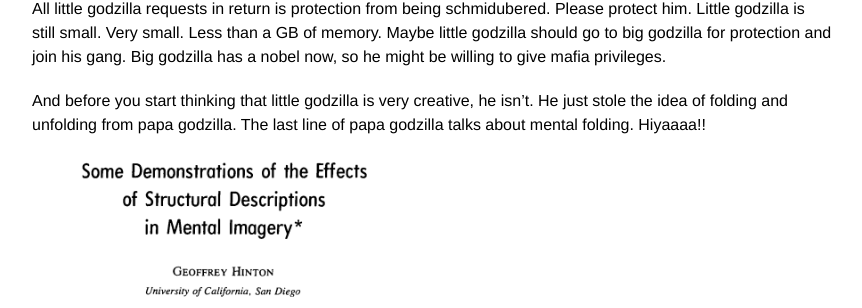
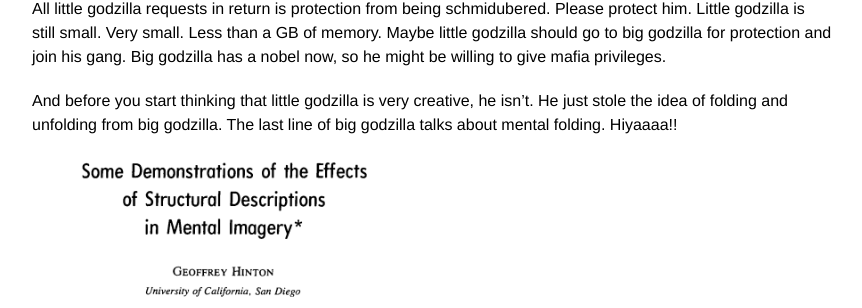
Before and after one commit to rajatmodi62/rajatmodi62.github.io, a Jekyll site: the page built from _posts/2024-10-26-hinton_apm.md, in a window 1280 px wide and 900 px high, scrolled down 15959 px. Shown: the part 168-476 px from the top of the window, without its empty margins (208-1070 px from the left). Built offline with Jekyll 4.4.1, drawn with Linux system fonts in a browser that asks for light colours; comment, search, counter and statistics services are not loaded.

Commit message:
soft link blog

```diff
--- a/_posts/2024-10-26-hinton_apm.md
+++ b/_posts/2024-10-26-hinton_apm.md
@@ -245,7 +245,7 @@ And now before i leave, and you go all saaaad, i will dump a few videos we creat
 
 All little  godzilla requests in return is protection from being schmidubered. Please protect him. Little godzilla is still small. Very small. Less than a GB of memory. Maybe little godzilla should go to big godzilla for protection and join his gang. Big godzilla has a nobel now, so he might be willing to give mafia privileges.
 
-And before you start thinking that little godzilla is very creative, he isn't. He just stole the idea of folding and unfolding from papa godzilla. The last line of papa godzilla talks about mental folding. Hiyaaaa!!
+And before you start thinking that little godzilla is very creative, he isn't. He just stole the idea of folding and unfolding from big godzilla. The last line of big godzilla talks about mental folding. Hiyaaaa!!
 
  <div class="text-center" style="margin: 0 auto; max-width: 800px;"> <!-- Set max-width as needed -->
     <img class="img-fluid" src="{{ site.baseurl }}\assets\img\apm\hinton_steal.png" style="width: 50%; height: auto;"> <!-- Image width is 50% of its parent -->
```
